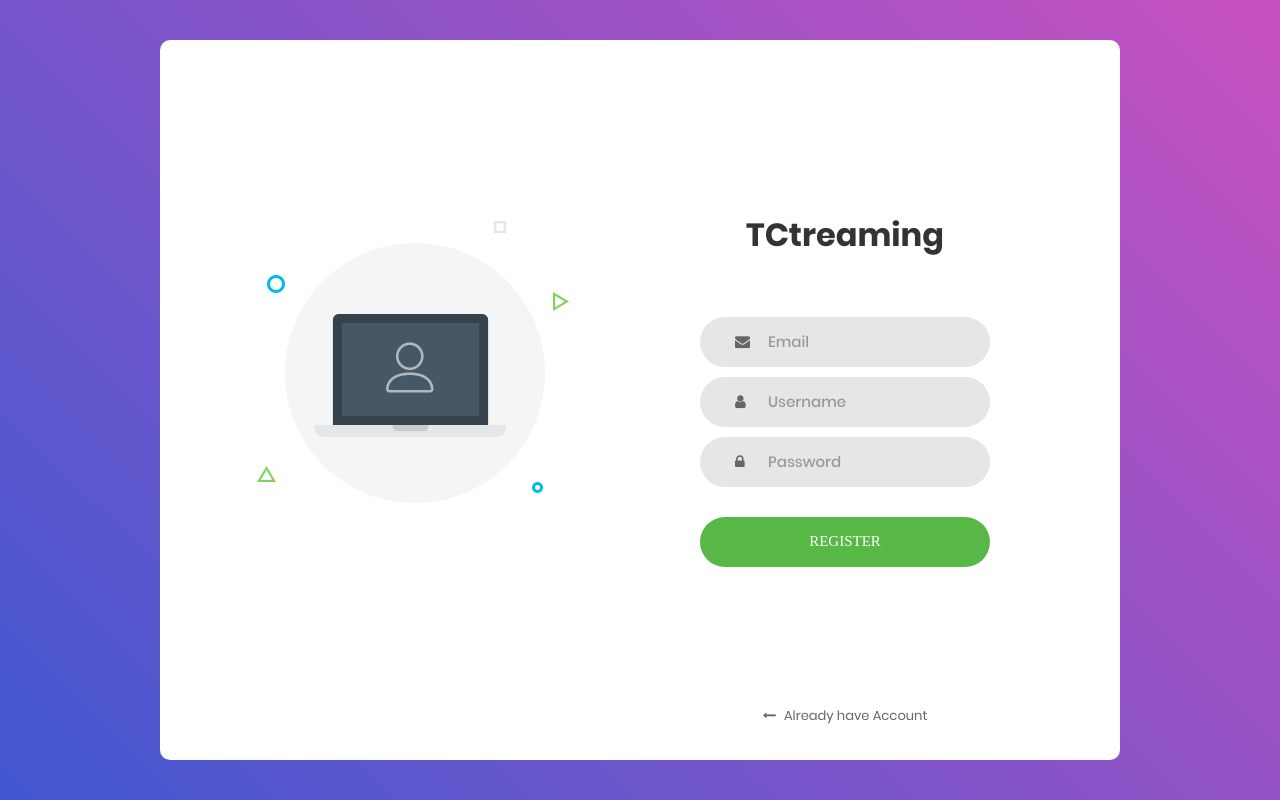
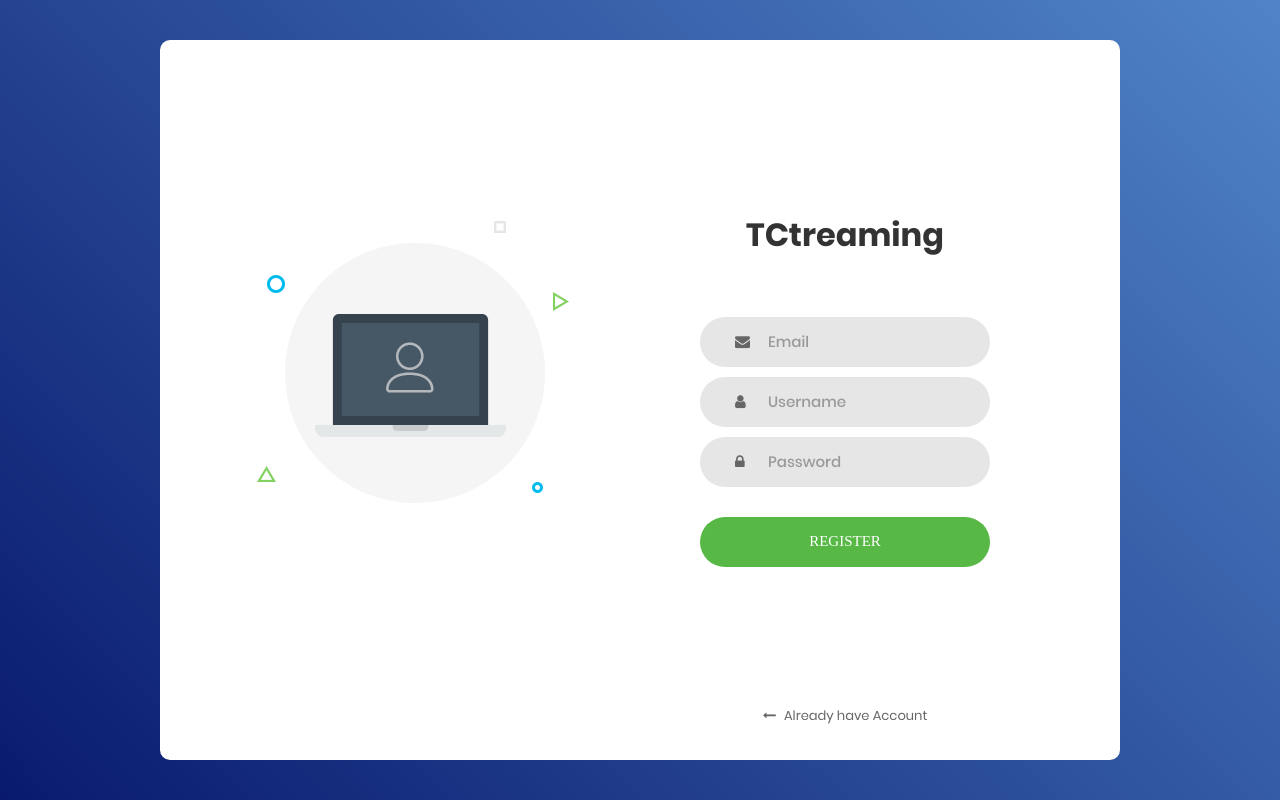
Before and after one commit to farisdidin/FPJarmul, a PHP site: page /register.php in a window 1280 px wide. Run offline with PHP 8.4, Linux system fonts and the light colour scheme; some web fonts are replaced.

Commit message:
ganti dikit

```diff
--- a/css/main.css
+++ b/css/main.css
@@ -169,10 +169,10 @@ iframe {
   align-items: center;
   padding: 15px;
   background: #9053c7;
-  background: -webkit-linear-gradient(-135deg, #c850c0, #4158d0);
-  background: -o-linear-gradient(-135deg, #c850c0, #4158d0);
-  background: -moz-linear-gradient(-135deg, #c850c0, #4158d0);
-  background: linear-gradient(-135deg, #c850c0, #4158d0);
+  background: -webkit-linear-gradient(-135deg, #5084c8, #091a6e);
+  background: -o-linear-gradient(-135deg, #5084c8, #091a6e);
+  background: -moz-linear-gradient(-135deg, #5084c8, #091a6e);
+  background: linear-gradient(-135deg, #5084c8, #091a6e);
 }
 
 .wrap-login100 {
```
Also changed, not shown: index.php (+8 -5 lines).
